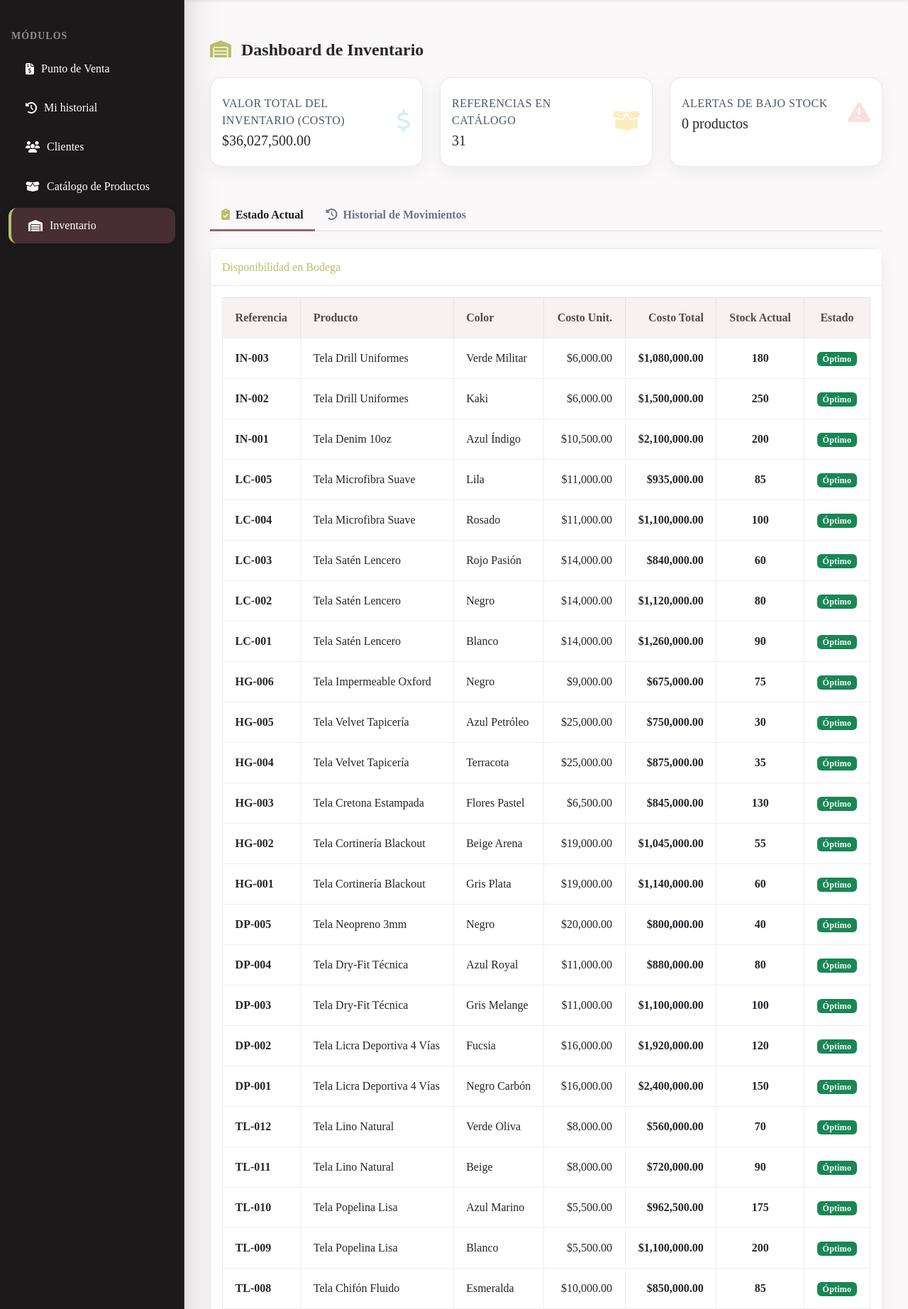
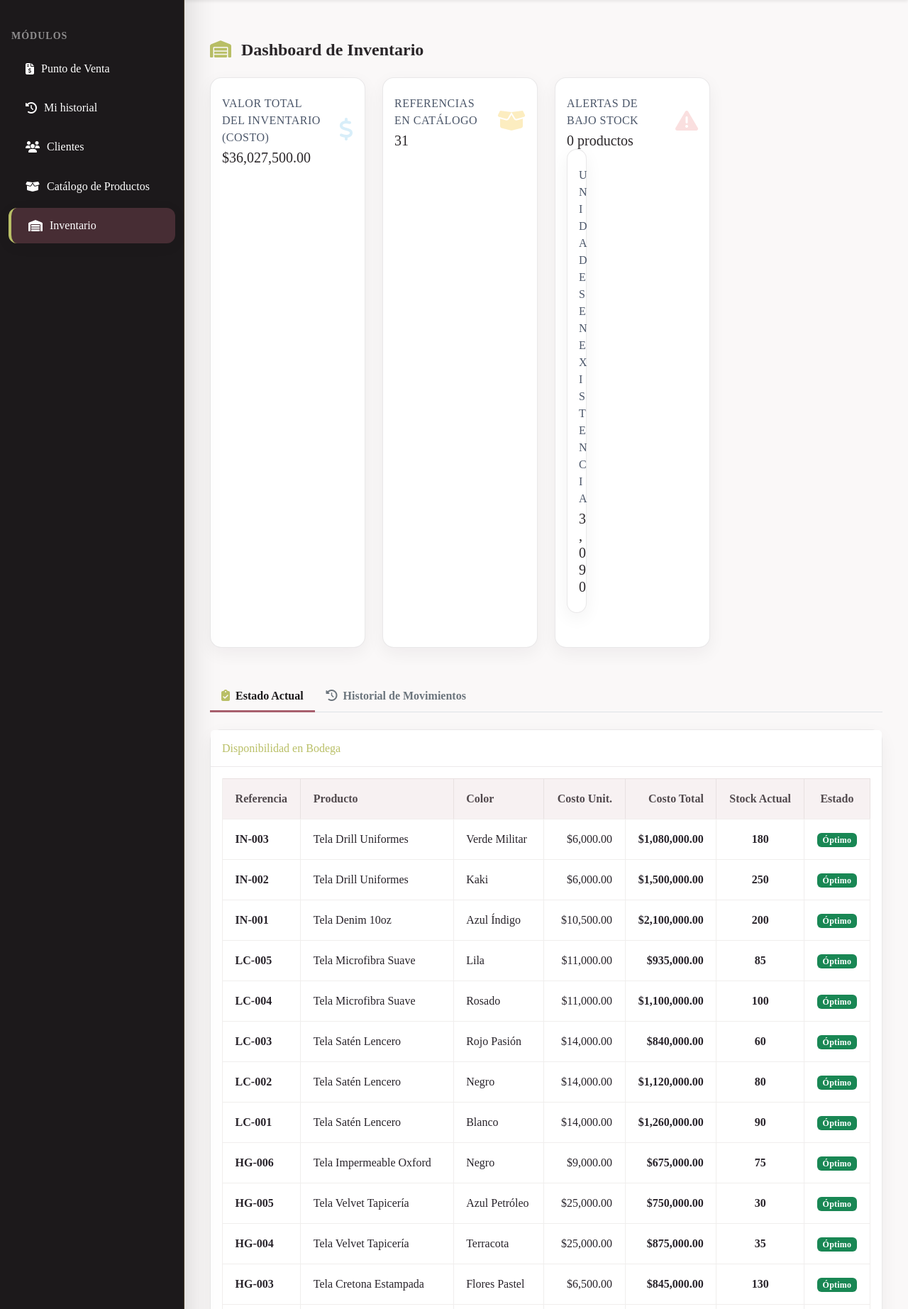
Before and after one commit to deviam448-dev/SIGIBET-PHP, a PHP site: page /SIGIBET/views/admin/inventario.php in a window 1280 px wide. Shown: the part 80-1925 px from the top of the page at 71% size. Run offline with PHP 8.4, Linux system fonts and the light colour scheme; the visitor is signed in with stand-in values (Sample User, id 1); data comes from the database, SQL or seed files in the repository; tables that the repository leaves empty hold one stand-in row (values such as "Sample post"); some libraries are stand-ins or nearby versions; some web fonts are replaced.

Commit message:
Add inventory units summary
Co-authored-by: Copilot <223556219+Copilot@users.noreply.github.com>

```diff
--- a/views/admin/inventario.php
+++ b/views/admin/inventario.php
@@ -10,6 +10,7 @@ $productos = $datos['productos'];
 $movimientos = $datos['movimientos'];
 $valor_total = $datos['valor_total'];
 $bajo_stock_count = $datos['bajo_stock_count'];
+$total_unidades = array_sum(array_map(static fn($producto) => (int)$producto['stock'], $productos));
 
 // Helper para colores de tipo de movimiento
 function colorTipoMovimiento($tipo) {
@@ -36,7 +37,7 @@ function colorTipoMovimiento($tipo) {
     <!-- Tarjetas de Resumen -->
     <div class="row mb-4">
         <!-- Valor Total -->
-        <div class="col-xl-4 col-md-6 mb-4">
+        <div class="col-xl-3 col-md-6 mb-4">
             <div class="card shadow-sm h-100 py-2 border-0" style="border-left: 4px solid var(--bs-primary); border-radius: 12px; transition: transform 0.3s ease;">
                 <div class="card-body">
                     <div class="row no-gutters align-items-center">
@@ -54,7 +55,7 @@ function colorTipoMovimiento($tipo) {
         </div>
 
         <!-- Cantidad de Productos -->
-        <div class="col-xl-4 col-md-6 mb-4">
+        <div class="col-xl-3 col-md-6 mb-4">
             <div class="card shadow-sm h-100 py-2 border-0" style="border-left: 4px solid var(--bs-warning); border-radius: 12px; transition: transform 0.3s ease;">
                 <div class="card-body">
                     <div class="row no-gutters align-items-center">
@@ -72,7 +73,7 @@ function colorTipoMovimiento($tipo) {
         </div>
 
         <!-- Alertas de Stock -->
-        <div class="col-xl-4 col-md-6 mb-4">
+        <div class="col-xl-3 col-md-6 mb-4">
             <div class="card shadow-sm h-100 py-2 border-0" style="border-left: 4px solid var(--bs-danger); border-radius: 12px; transition: transform 0.3s ease;">
                 <div class="card-body">
                     <div class="row no-gutters align-items-center">
@@ -83,6 +84,17 @@ function colorTipoMovimiento($tipo) {
                         </div>
                         <div class="col-auto">
                             <i class="fas fa-exclamation-triangle fa-2x" style="color: rgba(232, 93, 93, 0.2);"></i>
+                        </div>
+
+                        <div class="col-xl-3 col-md-6 mb-4">
+                            <div class="card shadow-sm h-100 py-2 border-0" style="border-left: 4px solid var(--bs-success); border-radius: 12px;">
+                                <div class="card-body">
+                                    <div class="text-xs font-weight-bold text-uppercase mb-1" style="color: #4a5568; letter-spacing: 0.5px;">
+                                        Unidades en Existencia
+                                    </div>
+                                    <div class="h5 mb-0 font-weight-bold text-gray-800"><?php echo number_format($total_unidades); ?></div>
+                                </div>
+                            </div>
                         </div>
                     </div>
                 </div>
```
